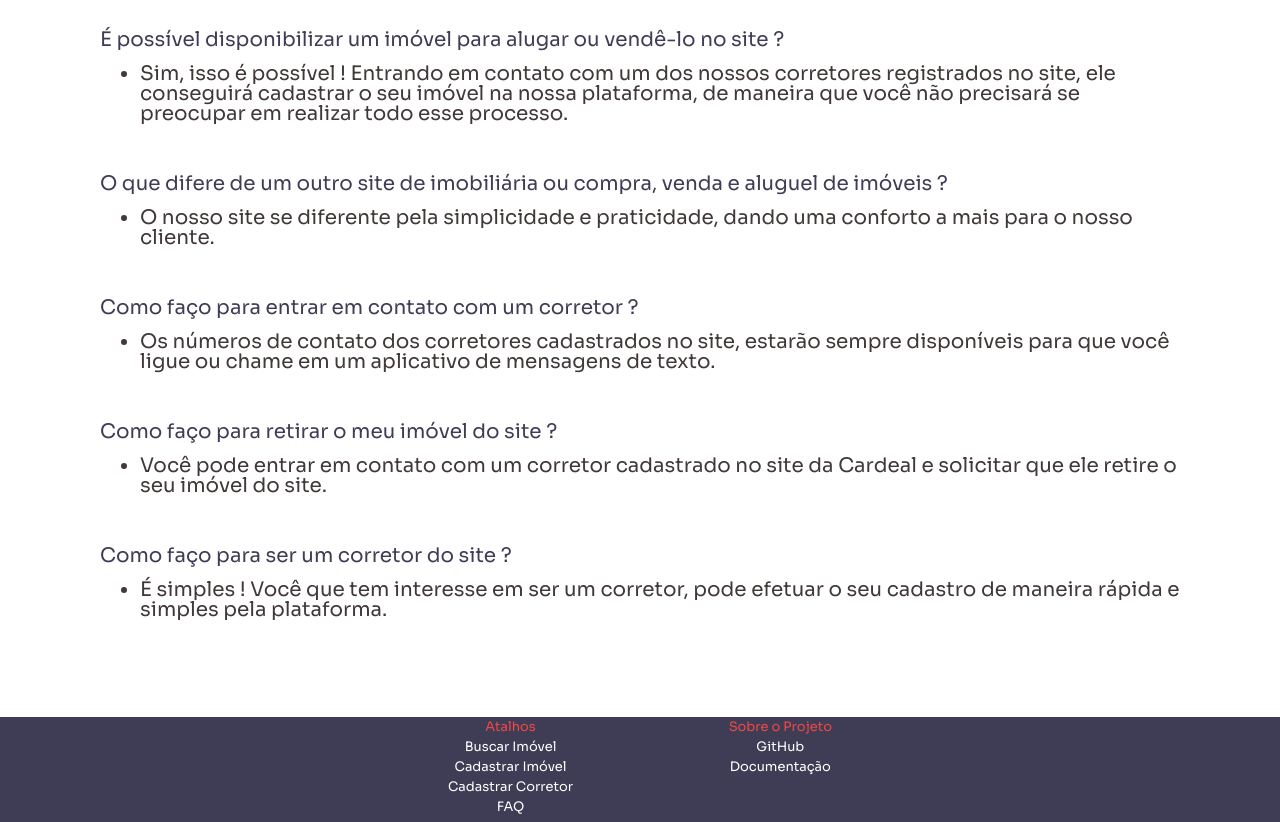
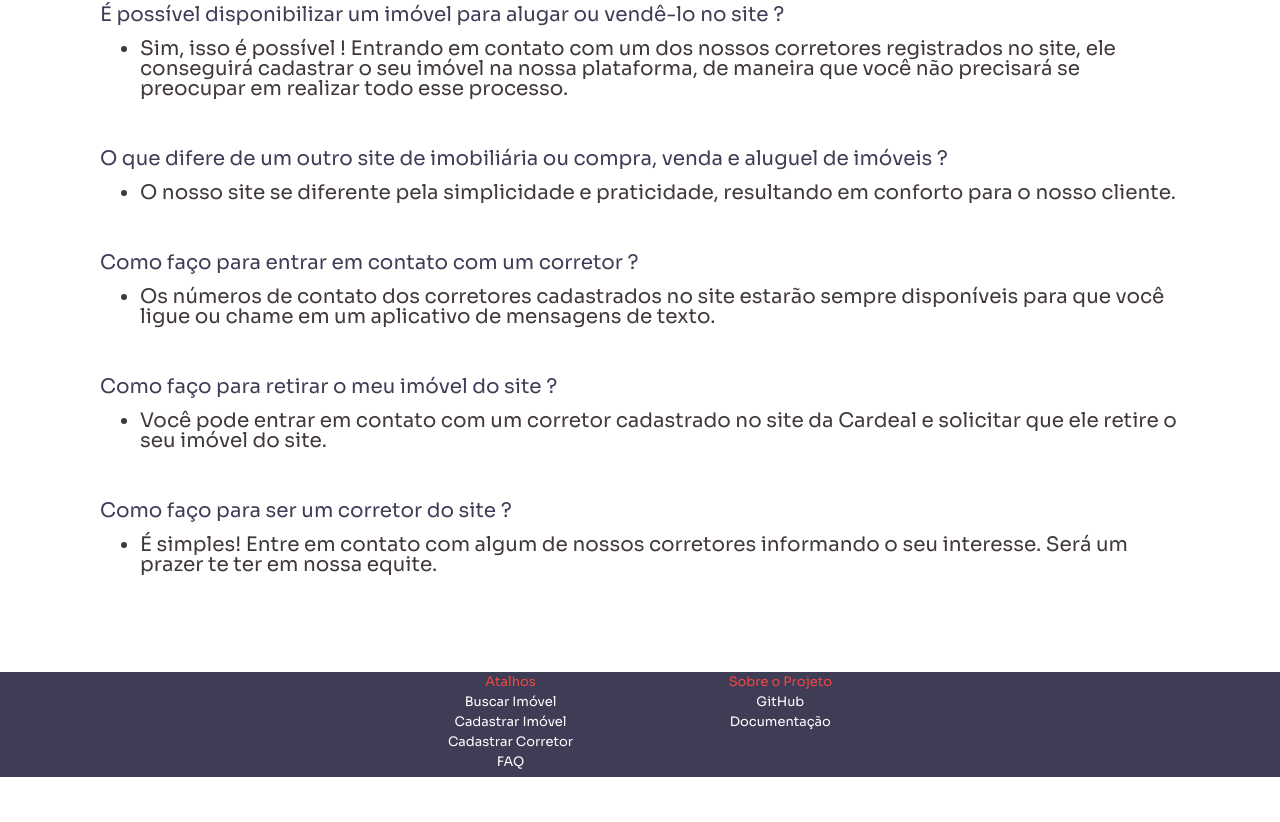
Before and after one commit to UnBArqDsw2021-1/2021.1-g04-cardeal-frontend, an Angular app in the folder frontCardeal/: page /faq in a window 1280 px wide. Shown: the part 513-1335 px from the top of the page. After the commit the page ends 1290 px from the top, so only its background shows below. Built offline with nearby package versions, Linux system fonts and the light colour scheme.

Commit message:
fixing pages position and faq text

```diff
--- a/frontCardeal/src/app/views/buscar-imoveis/buscar-imoveis.component.css
+++ b/frontCardeal/src/app/views/buscar-imoveis/buscar-imoveis.component.css
@@ -1,6 +1,6 @@
 /* Cadastro de Corretor */
 .container_titulo {
-  margin-top: 40px;
+  margin-top: 2%;
   text-align: center;
 }
 
@@ -13,7 +13,7 @@ section {
   font-family: Sora;
   font-style: normal;
   font-weight: normal;
-  font-size: 55px;
+  font-size: 35px;
 
   color: #3f3d56;
 }
--- a/frontCardeal/src/app/views/buscar-imoveis/buscar-imoveis.component.html
+++ b/frontCardeal/src/app/views/buscar-imoveis/buscar-imoveis.component.html
@@ -1,12 +1,12 @@
+<div class="container_titulo">
+  <h1 class="titulo_cadastro">Buscar Imóvel</h1>
+</div>
+
 <section style="width: fit-content;" >
   <div class="container_img">
     <img class="img_corretor" src="assets/img/buscar.svg" />
   </div>
-
   <div class="container_cadastro">
-    <div class="container_titulo">
-      <h1 class="titulo_cadastro">Buscar Imóvel</h1>
-    </div>
     <div class="container_form">
       <form id="form">
         <div class="coluna1">
--- a/frontCardeal/src/app/views/faq/faq.component.css
+++ b/frontCardeal/src/app/views/faq/faq.component.css
@@ -37,6 +37,7 @@ li{
 
 .titulo{
     text-align: center;
+    margin-top: 2%;
 }
 
 .subtitle{
--- a/frontCardeal/src/app/views/faq/faq.component.html
+++ b/frontCardeal/src/app/views/faq/faq.component.html
@@ -1,5 +1,3 @@
-<p></p>
-<p></p>
 <div class="titulo">
     <h1>FAQ - CARDEAL</h1>
 </div>
@@ -28,12 +26,12 @@
     </ul>
     <p>O que difere de um outro site de imobiliária ou compra, venda e aluguel de imóveis ? </p>
     <ul>
-        <li>O nosso site se diferente pela simplicidade e praticidade, dando uma conforto a mais para o nosso cliente.
+        <li>O nosso site se diferente pela simplicidade e praticidade, resultando em conforto para o nosso cliente.
         </li>
     </ul>
     <p>Como faço para entrar em contato com um corretor ?</p>
     <ul>
-        <li>Os números de contato dos corretores cadastrados no site, estarão sempre disponíveis para que você ligue ou
+        <li>Os números de contato dos corretores cadastrados no site estarão sempre disponíveis para que você ligue ou
             chame em um aplicativo de mensagens de texto.</li>
     </ul>
     <p>Como faço para retirar o meu imóvel do site ? </p>
@@ -43,7 +41,8 @@
     </ul>
     <p>Como faço para ser um corretor do site ? </p>
     <ul>
-        <li>É simples ! Você que tem interesse em ser um corretor, pode efetuar o seu cadastro de maneira rápida e
-            simples pela plataforma.</li>
+        <li>É simples! Entre em contato com algum de nossos corretores informando o seu interesse. Será um prazer te ter
+            em nossa equite.
+        </li>
     </ul>
 </div>
```
